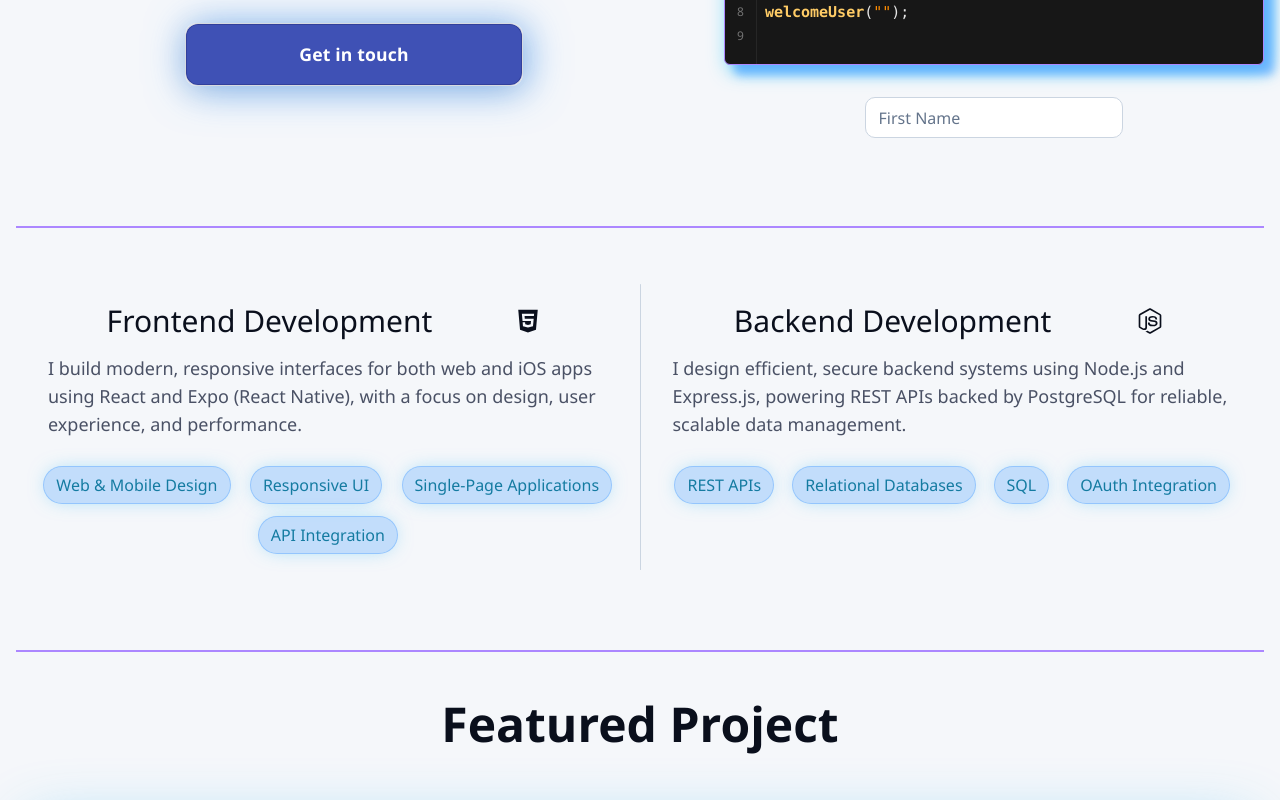
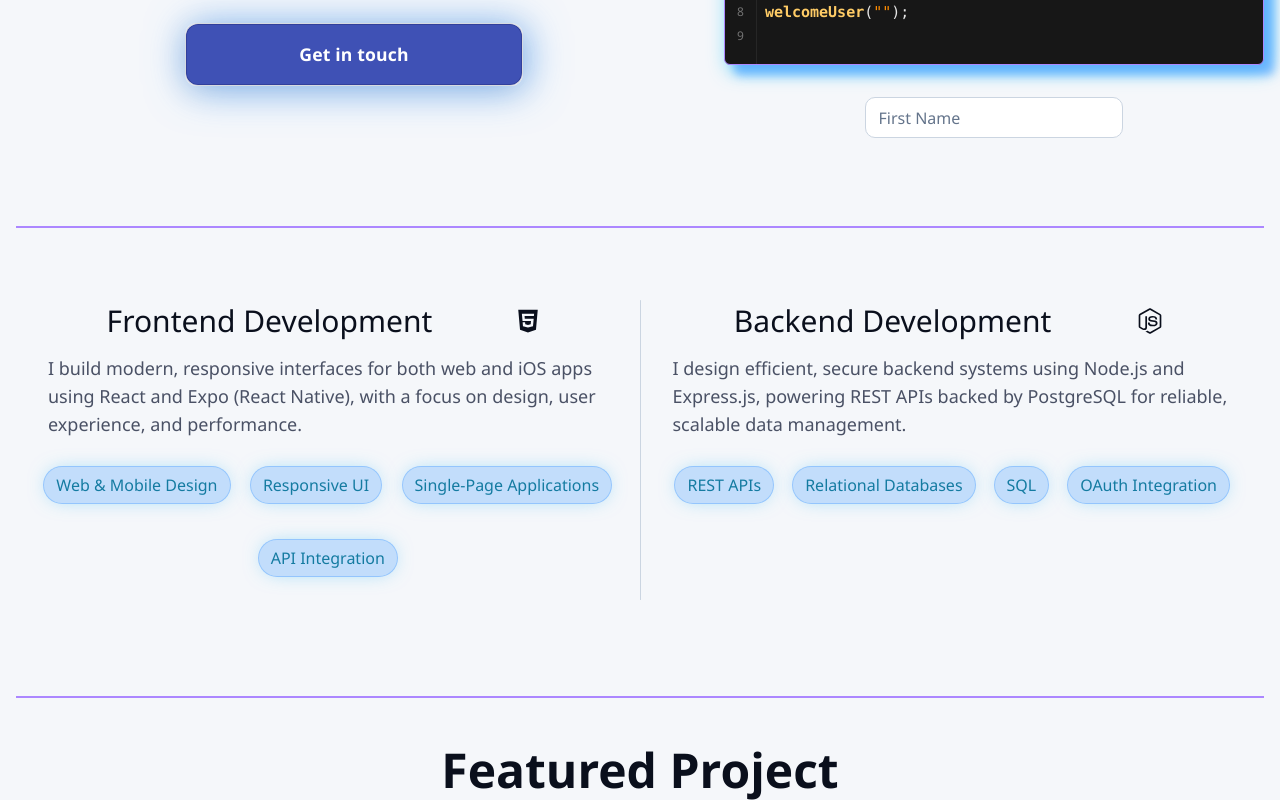
Before and after one commit to kolby-k/fullstack-portfolio-2025, a React (Vite) app in the folder portfolio-client/: page / in a window 1280 px wide. Shown: the part 401-1201 px from the top of the page. Built offline with nearby package versions, Linux system fonts and the light colour scheme.

Commit message:
fix: adjust height of separator in SkillSection for improved layout consistency

```diff
--- a/portfolio-client/src/components/SkillSection.tsx
+++ b/portfolio-client/src/components/SkillSection.tsx
@@ -31,7 +31,7 @@ function SkillSection() {
           </li>
         </ul>
       </div>
-      <div className="flex h-[100] w-1/2 mx-auto my-4 md:w-[0.5px] p-[0.5px] md:my-0 bg-(--input-border) rounded-full"></div>
+      <div className="flex h-1 md:h-[300px] w-1/2 mx-auto my-4 md:w-[0.5px] p-[0.5px] bg-(--input-border) rounded-full"></div>
       <div className="flex flex-1 justify-between   flex-col p-4 gap-y-5">
         <span className="flex justify-evenly items-center -mb-2">
           <p className="text-3xl text-center text-(--text-primary)">
```
